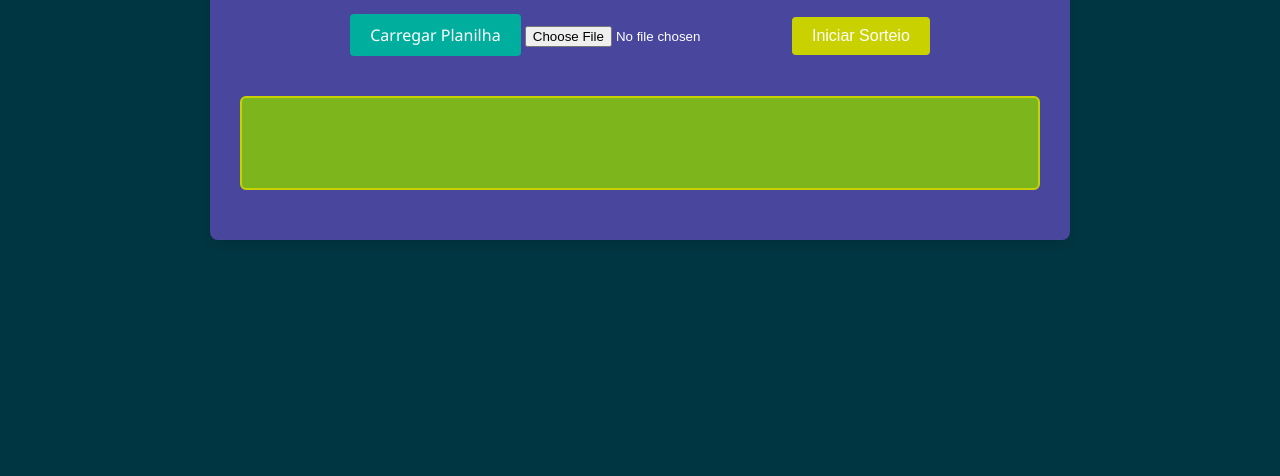
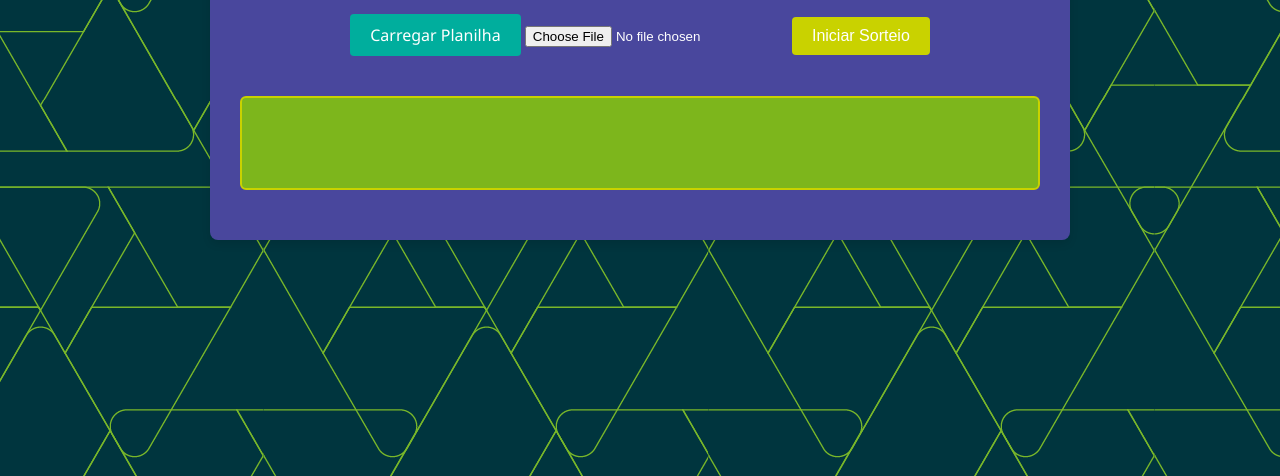
Before and after one commit to MaybeLexter/SiteSorteador, a plain HTML site: page index.html in a window 1280 px wide. Shown: the part 364-840 px from the top of the page. Drawn offline with nearby package versions, Linux system fonts and the light colour scheme.

Commit message:
Update index.html

```diff
--- a/index.html
+++ b/index.html
@@ -7,7 +7,7 @@
     <style>
         body {
             font-family: 'Segoe UI', Tahoma, Geneva, Verdana, sans-serif;
-            background-color: #003641; /* Cor de fundo */
+            background-image: url("padroes-22.png");
             color: #ffffff; /* Cor do texto */
             text-align: center;
             margin: 0;
```
